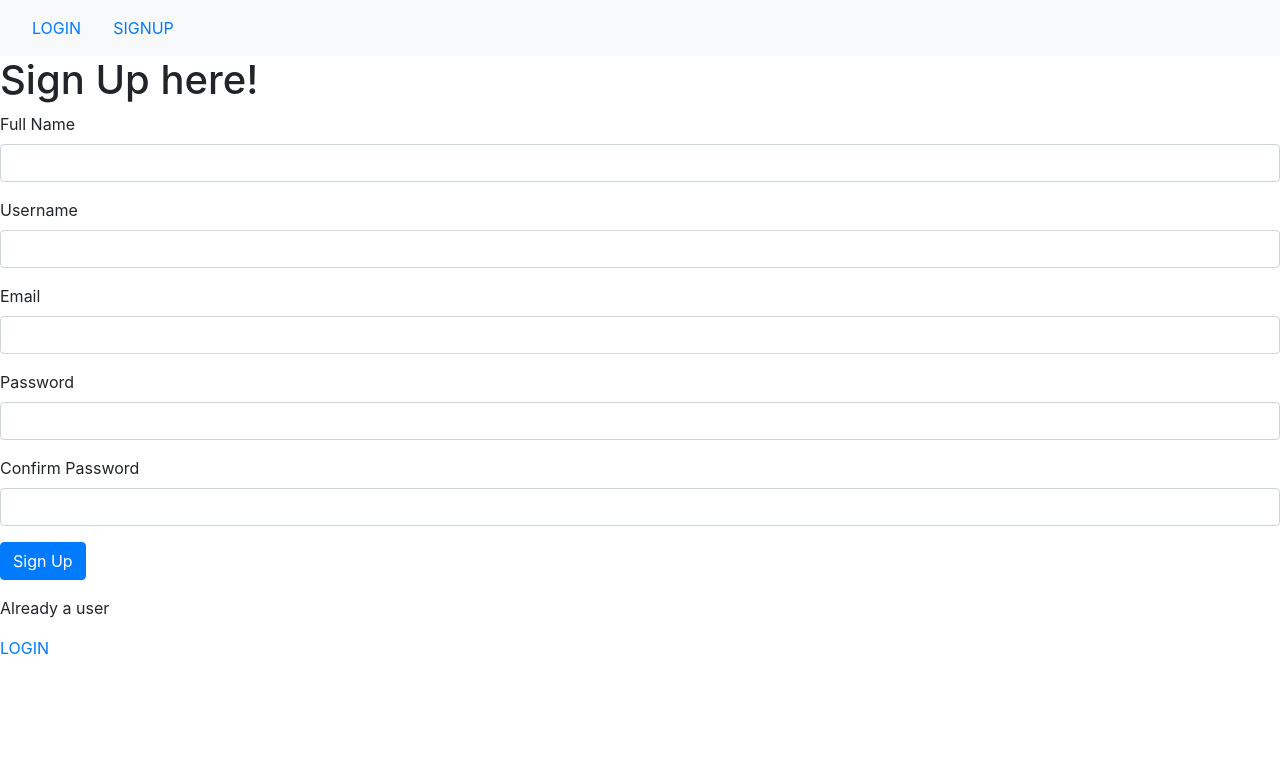
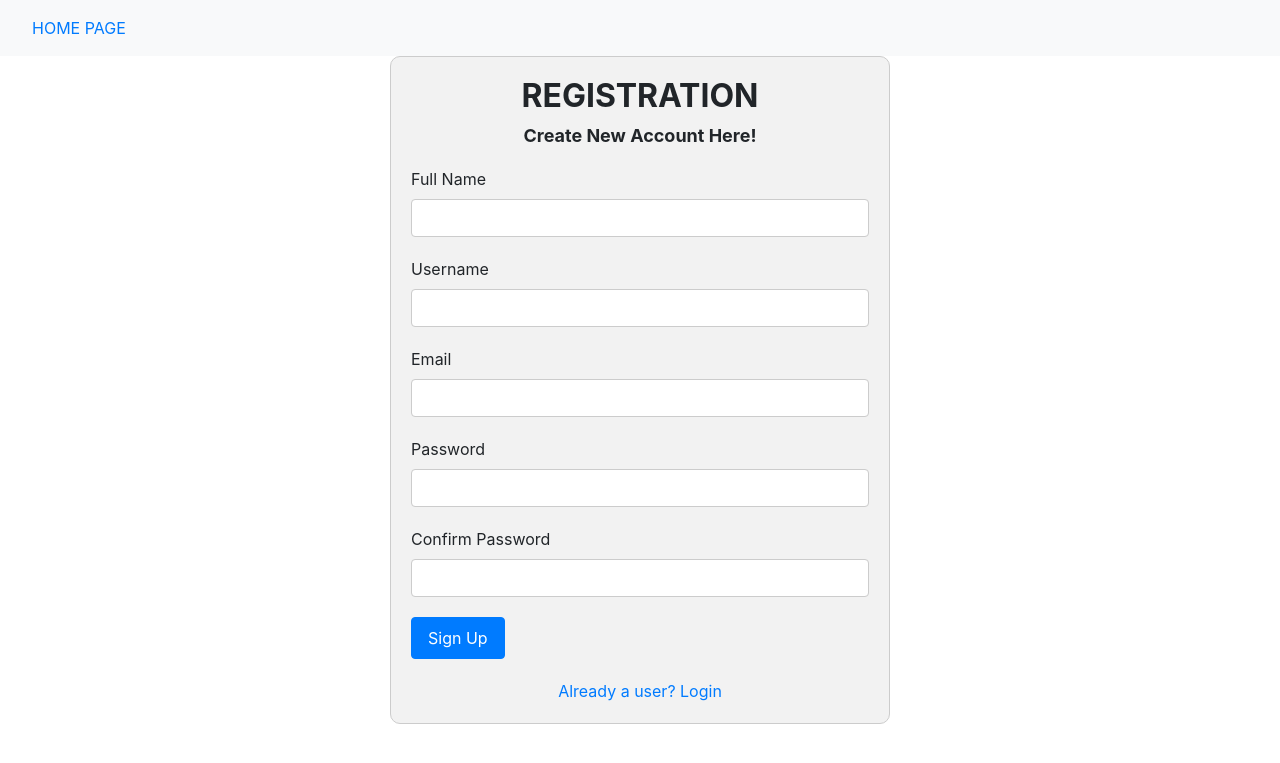
Before and after one commit to Abiorh001/flask_phone_record_website, a Flask app: page /auth/signup in a window 1280 px wide. Shown: the top 763 px of the page. Run offline with Flask 3, Linux system fonts and the light colour scheme; parts of the project's set-up code (start-up, migrations or seed data) failed here and were passed over; some libraries are stand-ins or nearby versions.

Commit message:
updated version

```diff
--- a/website/auth.py
+++ b/website/auth.py
@@ -55,10 +55,10 @@ def signup():
 
 
 
-                msg=Message("Thank You for your registration", sender="", recipients=[email])
-                link = url_for("views.home", _external=True)
-                msg.body = f"You can click here to login immediately {link}"
-                mail.send(msg)
+                #msg=Message("Thank You for your registration", sender="", recipients=[email])
+                #link = url_for("views.home", _external=True)
+                #msg.body = f"You can click here to login immediately {link}"
+                #mail.send(msg)
                 #flash("Confirmation email sent succesfully", category="success")
                 return redirect(url_for('views.home'))
 
@@ -104,7 +104,7 @@ def login():
 
 class ForgetPassword(FlaskForm):
     email = StringField('Email Address',[validators.DataRequired(message="Email is required"),validators.Length(min=6, max=50)])
-    password = PasswordField('New Password', [validators.DataRequired(message="Password is required"),validators.EqualTo('confirm', message='Passwords must match')])
+    password = PasswordField('New Password', [validators.DataRequired(message="Password is required"),validators.Length(min=6, max=50),validators.EqualTo('confirm', message='Passwords must match')])
     confirm = PasswordField('Repeat Password')
 
     submit = SubmitField('Change Password')
@@ -120,10 +120,10 @@ def forget_password():
             user.password = generate_password_hash(password,method="sha256")
             db.session.commit()
             flash("password changed successfully!", category="sucess")
-            return redirect(url_for("views.home"))
+            return redirect(url_for("auth.login"))
         else:
             flash("No email address associated with this account", category="error")
-            return redirect(url_for("views.home"))
+            return redirect(url_for("auth.signup"))
     return render_template("forget_password.html", form=form)
 
 
@@ -162,4 +162,4 @@ def edit_profile():
 @login_required
 def logout():
     logout_user()
-    return redirect(url_for("auth.login"))
+    return redirect(url_for("views.landing_page"))
--- /dev/null
+++ b/website/static/signup.css
@@ -0,0 +1,79 @@
+/* Styles for the Registration Form */
+.signup-form {
+  max-width: 500px;
+  margin: 0 auto;
+  padding: 20px;
+  border: 1px solid #ccc;
+  border-radius: 10px;
+  background-color: #f2f2f2;
+}
+
+.signup-heading {
+  font-size: 32px;
+  font-weight: bold;
+  margin-bottom: 10px;
+  text-align: center;
+}
+
+.signup-subheading {
+  font-size: 18px;
+  font-weight: bold;
+  margin-bottom: 20px;
+  text-align: center;
+}
+
+.form-group {
+  margin-bottom: 20px;
+}
+
+.form-control {
+  display: block;
+  width: 100%;
+  padding: 10px;
+  font-size: 16px;
+  line-height: 1.5;
+  color: #555;
+  background-color: #fff;
+  background-image: none;
+  border: 1px solid #ccc;
+  border-radius: 4px;
+}
+
+.btn-primary {
+  display: inline-block;
+  font-weight: 400;
+  color: #fff;
+  text-align: center;
+  vertical-align: middle;
+  -webkit-user-select: none;
+  -moz-user-select: none;
+  -ms-user-select: none;
+  user-select: none;
+  background-color: #007bff;
+  border: 1px solid #007bff;
+  border-radius: .25rem;
+  padding: .5rem 1rem;
+  font-size: 1rem;
+  line-height: 1.5;
+  transition: all .2s ease-in-out;
+}
+
+.btn-primary:hover {
+  color: #fff;
+  background-color: #0069d9;
+  border-color: #0062cc;
+}
+
+.signup-link {
+  margin-top: 20px;
+  text-align: center;
+}
+
+.signup-link a {
+  color: #007bff;
+  text-decoration: none;
+}
+
+.signup-link a:hover {
+  text-decoration: underline;
+}
--- a/website/static/style.css
+++ /dev/null
@@ -1,58 +0,0 @@
-.form-group {
-    margin-bottom: 1rem;
-}
-
-.form-control {
-    display: block;
-    width: 100%;
-    padding: .375rem .75rem;
-    font-size: 1rem;
-    font-weight: 400;
-    line-height: 1.5;
-    color: #495057;
-    background-color: #fff;
-    background-clip: padding-box;
-    border: 1px solid #ced4da;
-    border-radius: .25rem;
-    transition: border-color .15s ease-in-out, box-shadow .15s ease-in-out;
-}
-
-.form-control:focus {
-    border-color: #80bdff;
-    outline: 0;
-    box-shadow: 0 0 0 .2rem rgba(0, 123, 255, .25);
-}
-
-.btn-primary {
-    color: #fff;
-    background-color: #007bff;
-    border-color: #007bff;
-}
-
-.btn-primary:hover {
-    color: #fff;
-    background-color: #0069d9;
-    border-color: #0062cc;
-}
-
-.btn-primary:focus, .btn-primary.focus {
-    box-shadow: 0 0 0 .2rem rgba(0, 123, 255, .5);
-}
-
-.btn-primary.disabled, .btn-primary:disabled {
-    color: #fff;
-    background-color: #007bff;
-    border-color: #007bff;
-}
-
-.btn-primary:not(:disabled):not(.disabled):active, .btn-primary:not(:disabled):not(.disabled).active,
-.show>.btn-primary.dropdown-toggle {
-    color: #fff;
-    background-color: #0062cc;
-    border-color: #005cbf;
-}
-
-.btn-primary:not(:disabled):not(.disabled):active:focus, .btn-primary:not(:disabled):not(.disabled).active:focus,
-.show>.btn-primary.dropdown-toggle:focus {
-    box-shadow: 0 0 0 .2rem rgba(0, 123, 255, .5);
-}
--- a/website/templates/base.html
+++ b/website/templates/base.html
@@ -43,8 +43,7 @@
             <a class="nav-item nav-link" href="{{ url_for('views.contacts') }}">CONTACTS</a>
             <a class="nav-item nav-link" href="{{ url_for('auth.logout') }}">LOGOUT</a>
             {% else %}
-            <a class="nav-item nav-link active" href="{{ url_for('auth.login') }}">LOGIN<span class="sr-only">(current)</span></a>
-            <a class="nav-item nav-link" href="{{ url_for('auth.signup') }}">SIGNUP</a>
+            <a class="nav-item nav-link" href="{{ url_for('views.landing_page') }}">HOME PAGE</a>
             {% endif %}
           </div>
         </div>
--- a/website/templates/signup.html
+++ b/website/templates/signup.html
@@ -1,15 +1,15 @@
 {% extends "base.html" %}
 
-{% block title %} Sign Up {% endblock %}
+{% block head %}
 
-{% block head %}
-    <link rel="stylesheet" href="{{ url_for("static", filename="style.css") }}">
+  <link rel="stylesheet" href="{{ url_for('static', filename='signup.css') }}">
 {% endblock %}
 
 {% block content %}
-    <h1>Sign Up here!</h1>
-
-    <form action="/auth/signup" method="POST">
+  <div class="signup-form">
+    <h1 class="signup-heading">REGISTRATION</h1>
+    <h3 class="signup-subheading">Create New Account Here!</h3>
+        <form action="/auth/signup" method="POST">
         {{ form.csrf_token }}
 
         <div class="form-group">
@@ -53,9 +53,8 @@
             {{ form.submit(class="btn btn-primary") }}
         </div>
     </form>
-
-    <div>
-        <p> Already a user</p>
-        <a href="{{ url_for('auth.login') }}">LOGIN</a>
+    <div class="signup-link">
+      <a href="{{ url_for('auth.login')}}">Already a user? Login</a>
     </div>
+  </div>
 {% endblock %}
```
Also changed, not shown: website/__init__.py (+8 -3 lines), website/static/login.css (added, +60 -0 lines), website/templates/home.html (added, +8 -0 lines), website/templates/landing.html (added, +72 -0 lines), website/templates/login.html (+3 -8 lines), website/views.py (+9 -3 lines).
